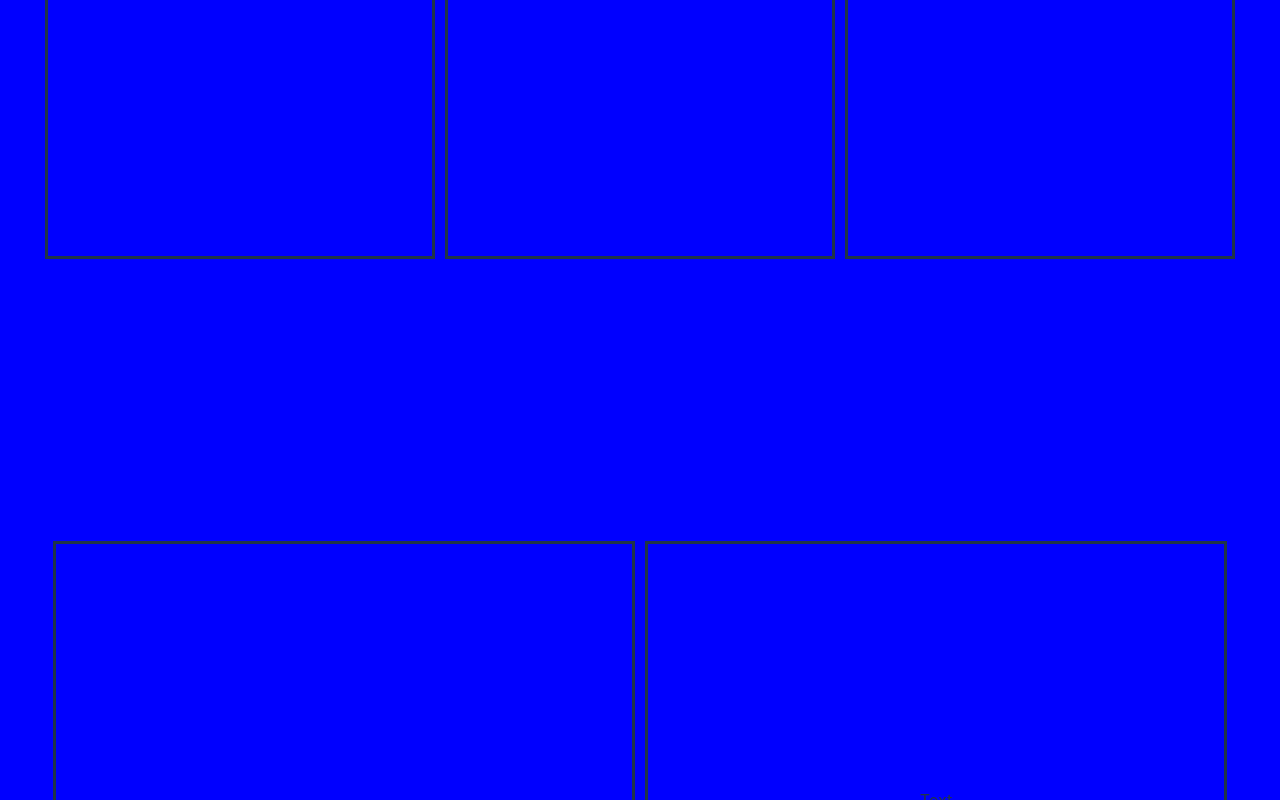
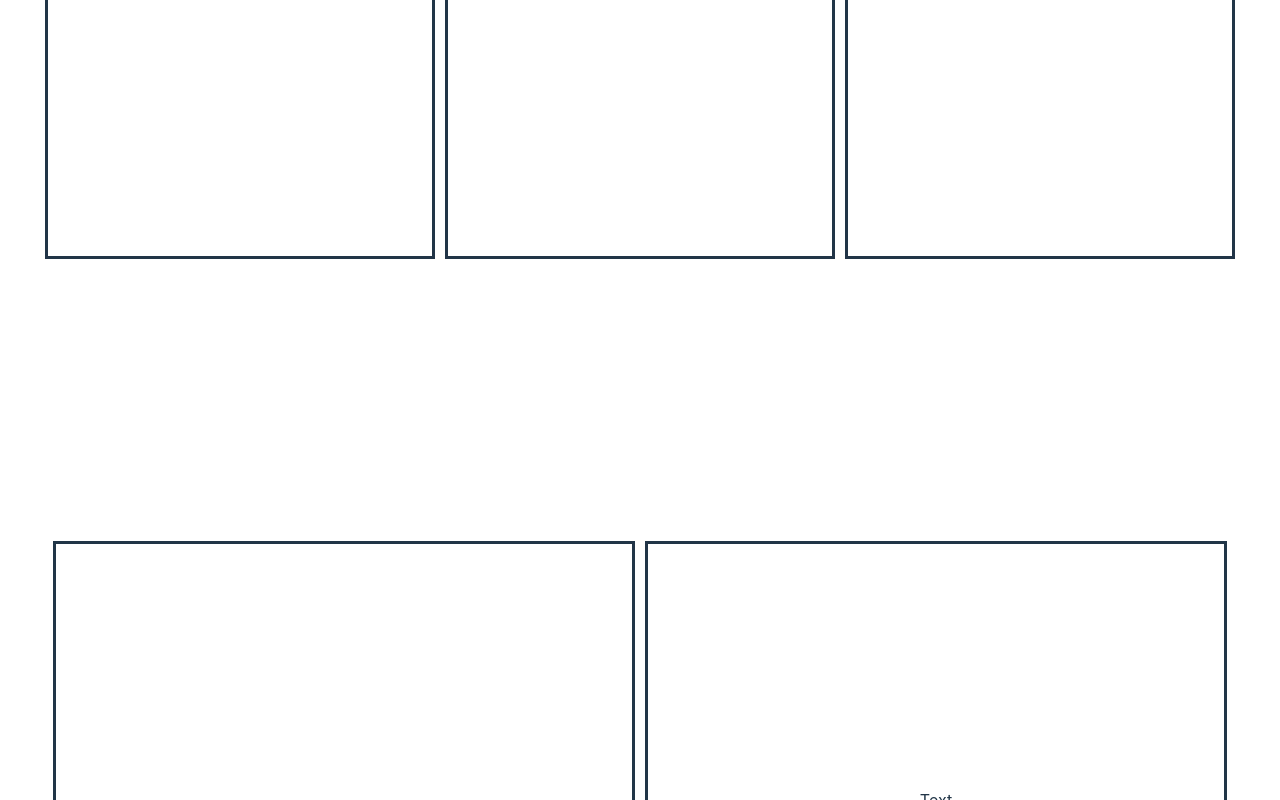
Before and after one commit to mjchin1/WebPageSamples, a React (Vite) app in the folder client/: page /sldn in a window 1280 px wide. Shown: the part 2000-2800 px from the top of the page. Built offline with nearby package versions, Linux system fonts and the light colour scheme; a web font is replaced by a local one.

Commit message:
removing background color

```diff
--- a/client/src/index.css
+++ b/client/src/index.css
@@ -1734,7 +1734,7 @@ font-weight: 600;
   flex-wrap: wrap;
   justify-content: center;
   align-items: center;
-  background-color: blue;
+
 }
 
 .sldnTextBlock {
@@ -1770,7 +1770,6 @@ font-weight: 600;
   flex-wrap: wrap;
   justify-content: center;
   align-items: center;
-  background-color: blue;
 }
 
 .sldnImageBlock2 {
@@ -1793,7 +1792,6 @@ font-weight: 600;
   flex-wrap: wrap;
   justify-content: center;
   align-items: center;
-  background-color: blue;
 }
 
 .sldnImageBlock4 {
```
